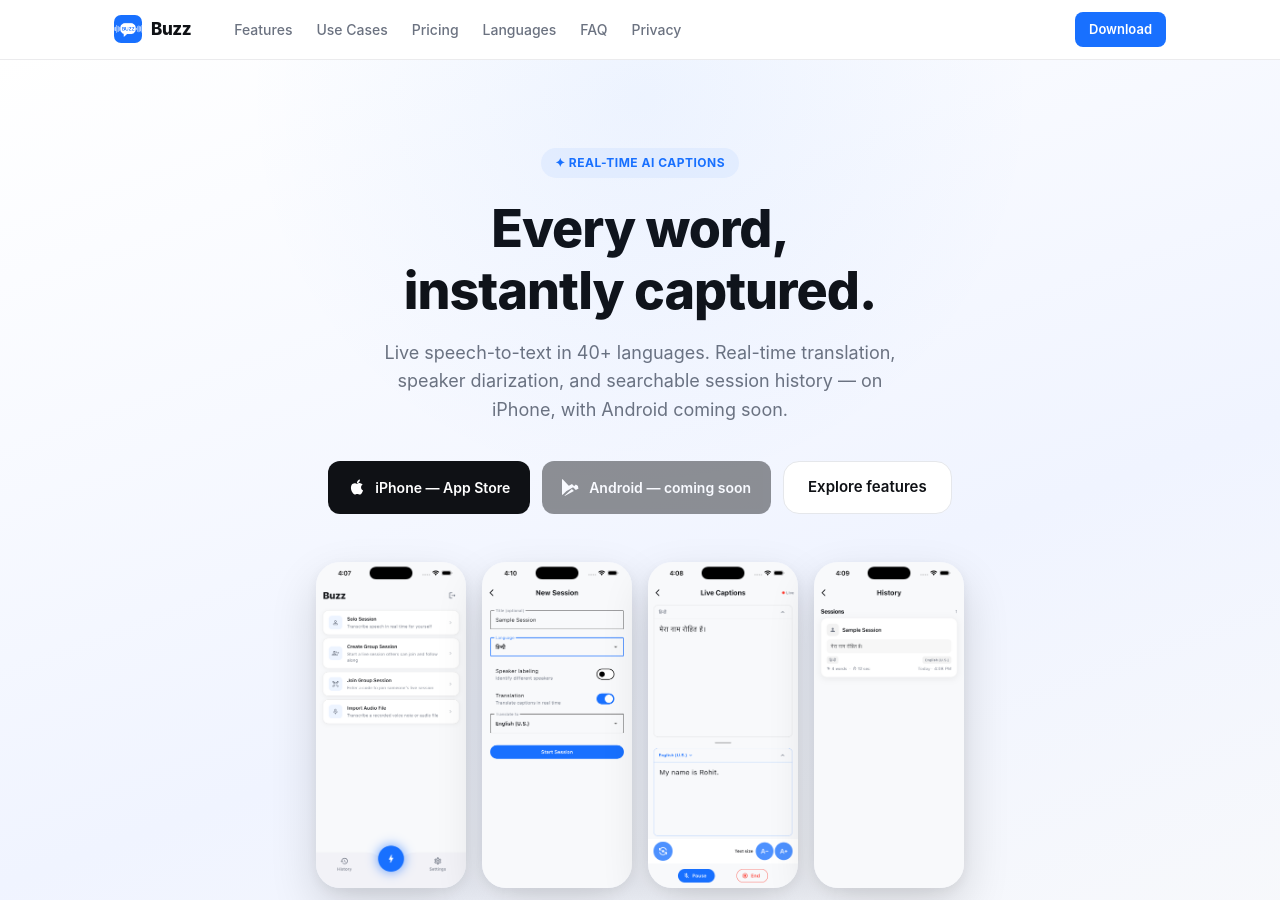
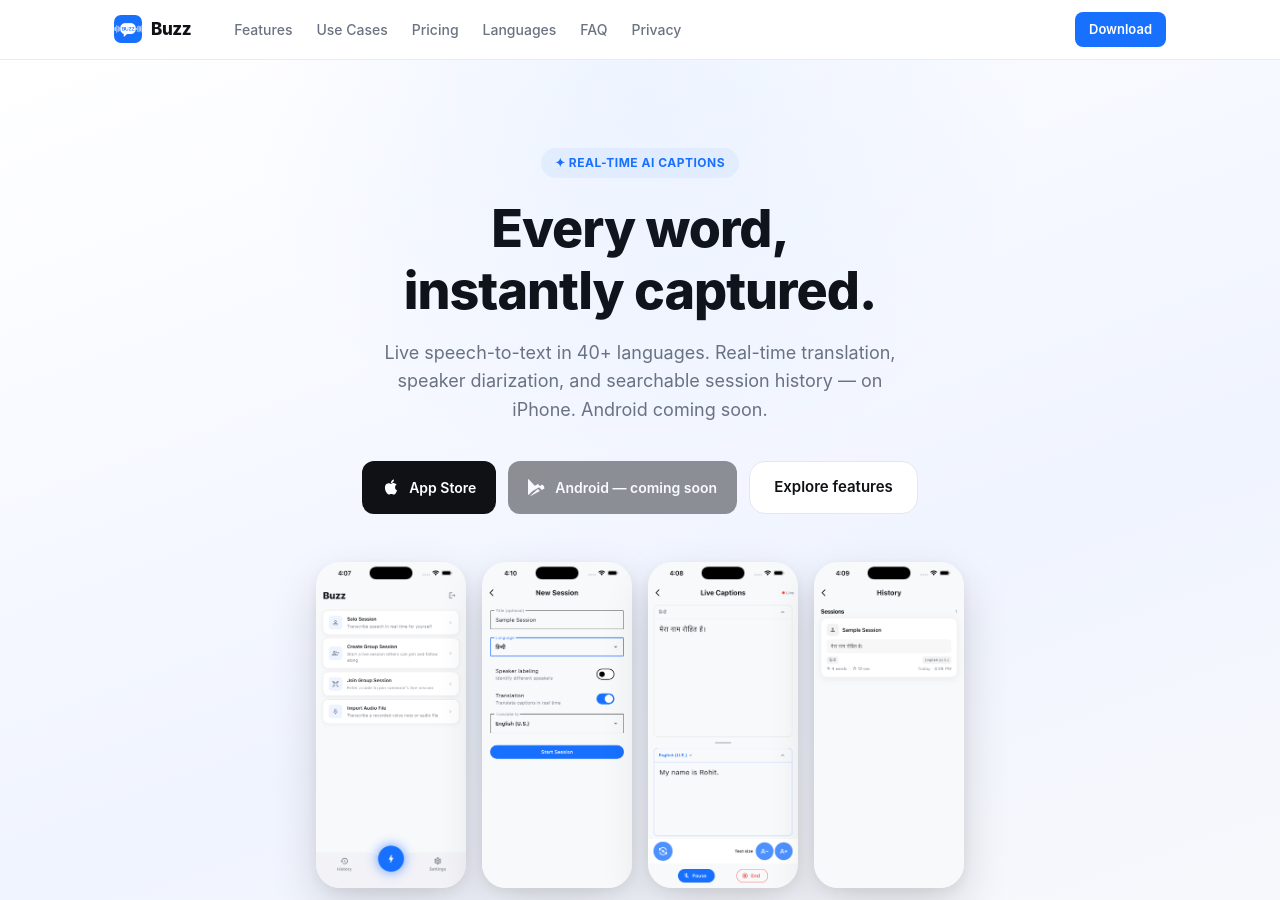
Before and after one commit to echobridge32226/buzz-privacy, a Jekyll site: the page built from index.html, in a window 1280 px wide and 900 px high. Built offline with Jekyll 4.4.1, drawn with Linux system fonts in a browser that asks for light colours; some of the changed text lies outside the part shown.

Commit message:
Add real App Store link for Buzz Captions iOS app
https://apps.apple.com/us/app/buzz-captions-translation/id6761962336

Co-Authored-By: Claude Sonnet 4.6 <noreply@anthropic.com>

```diff
--- a/features.html
+++ b/features.html
@@ -413,9 +413,9 @@ full_width: true
       <h2>Ready to try it?</h2>
       <p>Free plan includes 60 minutes a day. No credit card required.</p>
       <div style="display:flex;gap:12px;justify-content:center;flex-wrap:wrap">
-        <a href="/download.html" class="store-badge">
+        <a href="https://apps.apple.com/us/app/buzz-captions-translation/id6761962336" class="store-badge" target="_blank">
           <svg width="18" height="18" fill="currentColor" viewBox="0 0 24 24"><path d="M18.71 19.5c-.83 1.24-1.71 2.45-3.05 2.47-1.34.03-1.77-.79-3.29-.79-1.53 0-2 .77-3.27.82-1.31.05-2.3-1.32-3.14-2.53C4.25 17 2.94 12.45 4.7 9.39c.87-1.52 2.43-2.48 4.12-2.51 1.28-.02 2.5.87 3.29.87.78 0 2.26-1.07 3.8-.91.65.03 2.47.26 3.64 1.98-.09.06-2.17 1.28-2.15 3.81.03 3.02 2.65 4.03 2.68 4.04-.03.07-.42 1.44-1.38 2.83M13 3.5c.73-.83 1.94-1.46 2.94-1.5.13 1.17-.34 2.35-1.04 3.19-.69.85-1.83 1.51-2.95 1.42-.15-1.15.41-2.35 1.05-3.11z"/></svg>
-          iPhone — App Store
+          App Store
         </a>
         <span class="store-badge" style="opacity:0.45;cursor:default">
           <svg width="18" height="18" fill="currentColor" viewBox="0 0 24 24"><path d="M3.18 23.76c.33.18.7.19 1.05.02l11.62-6.54-2.67-2.67-9.99 9.19M.5 1.26C.18 1.62 0 2.16 0 2.85v18.3c0 .69.18 1.23.51 1.59l.08.08 10.25-10.25v-.24L.58 1.18.5 1.26M16.6 11.28 13.28 8l-12.77 7.2 3.35 3.35 12.74-7.27M21.43 10.5l-3.05-1.72-3.62 3.62 3.62 3.62 3.05-1.73c.87-.49.87-1.29 0-1.79z"/></svg>
--- a/index.html
+++ b/index.html
@@ -1,7 +1,7 @@
 ---
 layout: default
 title: Live AI Captions for Every Conversation
-description: Real-time AI speech-to-text in 40+ languages. Instant captions, live translation, speaker diarization — on iPhone, with Android coming soon.
+description: Real-time AI speech-to-text in 40+ languages. Instant captions, live translation, speaker diarization — on iPhone. Android coming soon.
 full_width: true
 ---
 <style>
@@ -29,11 +29,11 @@ full_width: true
     <div class="text-center">
       <div class="hero-tag">✦ Real-time AI Captions</div>
       <h1>Every word,<br>instantly captured.</h1>
-      <p class="hero-subtitle">Live speech-to-text in 40+ languages. Real-time translation, speaker diarization, and searchable session history — on iPhone, with Android coming soon.</p>
+      <p class="hero-subtitle">Live speech-to-text in 40+ languages. Real-time translation, speaker diarization, and searchable session history — on iPhone. Android coming soon.</p>
       <div class="hero-actions">
-        <a href="/download.html" class="store-badge">
+        <a href="https://apps.apple.com/us/app/buzz-captions-translation/id6761962336" class="store-badge" target="_blank">
           <svg width="18" height="18" fill="currentColor" viewBox="0 0 24 24"><path d="M18.71 19.5c-.83 1.24-1.71 2.45-3.05 2.47-1.34.03-1.77-.79-3.29-.79-1.53 0-2 .77-3.27.82-1.31.05-2.3-1.32-3.14-2.53C4.25 17 2.94 12.45 4.7 9.39c.87-1.52 2.43-2.48 4.12-2.51 1.28-.02 2.5.87 3.29.87.78 0 2.26-1.07 3.8-.91.65.03 2.47.26 3.64 1.98-.09.06-2.17 1.28-2.15 3.81.03 3.02 2.65 4.03 2.68 4.04-.03.07-.42 1.44-1.38 2.83M13 3.5c.73-.83 1.94-1.46 2.94-1.5.13 1.17-.34 2.35-1.04 3.19-.69.85-1.83 1.51-2.95 1.42-.15-1.15.41-2.35 1.05-3.11z"/></svg>
-          iPhone — App Store
+          App Store
         </a>
         <span class="store-badge" style="opacity:0.45;cursor:default">
           <svg width="18" height="18" fill="currentColor" viewBox="0 0 24 24"><path d="M3.18 23.76c.33.18.7.19 1.05.02l11.62-6.54-2.67-2.67-9.99 9.19M.5 1.26C.18 1.62 0 2.16 0 2.85v18.3c0 .69.18 1.23.51 1.59l.08.08 10.25-10.25v-.24L.58 1.18.5 1.26M16.6 11.28 13.28 8l-12.77 7.2 3.35 3.35 12.74-7.27M21.43 10.5l-3.05-1.72-3.62 3.62 3.62 3.62 3.05-1.73c.87-.49.87-1.29 0-1.79z"/></svg>
@@ -234,9 +234,9 @@ full_width: true
       <h2>Start captioning for free</h2>
       <p>60 minutes a day, no credit card required. Upgrade when you're ready.</p>
       <div style="display:flex;gap:12px;justify-content:center;flex-wrap:wrap">
-        <a href="/download.html" class="store-badge">
+        <a href="https://apps.apple.com/us/app/buzz-captions-translation/id6761962336" class="store-badge" target="_blank">
           <svg width="18" height="18" fill="currentColor" viewBox="0 0 24 24"><path d="M18.71 19.5c-.83 1.24-1.71 2.45-3.05 2.47-1.34.03-1.77-.79-3.29-.79-1.53 0-2 .77-3.27.82-1.31.05-2.3-1.32-3.14-2.53C4.25 17 2.94 12.45 4.7 9.39c.87-1.52 2.43-2.48 4.12-2.51 1.28-.02 2.5.87 3.29.87.78 0 2.26-1.07 3.8-.91.65.03 2.47.26 3.64 1.98-.09.06-2.17 1.28-2.15 3.81.03 3.02 2.65 4.03 2.68 4.04-.03.07-.42 1.44-1.38 2.83M13 3.5c.73-.83 1.94-1.46 2.94-1.5.13 1.17-.34 2.35-1.04 3.19-.69.85-1.83 1.51-2.95 1.42-.15-1.15.41-2.35 1.05-3.11z"/></svg>
-          iPhone — App Store
+          App Store
         </a>
         <span class="store-badge" style="opacity:0.45;cursor:default">
           <svg width="18" height="18" fill="currentColor" viewBox="0 0 24 24"><path d="M3.18 23.76c.33.18.7.19 1.05.02l11.62-6.54-2.67-2.67-9.99 9.19M.5 1.26C.18 1.62 0 2.16 0 2.85v18.3c0 .69.18 1.23.51 1.59l.08.08 10.25-10.25v-.24L.58 1.18.5 1.26M16.6 11.28 13.28 8l-12.77 7.2 3.35 3.35 12.74-7.27M21.43 10.5l-3.05-1.72-3.62 3.62 3.62 3.62 3.05-1.73c.87-.49.87-1.29 0-1.79z"/></svg>
--- a/use-cases.html
+++ b/use-cases.html
@@ -345,9 +345,9 @@ full_width: true
       <h2>Your use case, covered.</h2>
       <p>Start free — 60 minutes a day, no credit card.</p>
       <div style="display:flex;gap:12px;justify-content:center;flex-wrap:wrap">
-        <a href="/download.html" class="store-badge">
+        <a href="https://apps.apple.com/us/app/buzz-captions-translation/id6761962336" class="store-badge" target="_blank">
           <svg width="18" height="18" fill="currentColor" viewBox="0 0 24 24"><path d="M18.71 19.5c-.83 1.24-1.71 2.45-3.05 2.47-1.34.03-1.77-.79-3.29-.79-1.53 0-2 .77-3.27.82-1.31.05-2.3-1.32-3.14-2.53C4.25 17 2.94 12.45 4.7 9.39c.87-1.52 2.43-2.48 4.12-2.51 1.28-.02 2.5.87 3.29.87.78 0 2.26-1.07 3.8-.91.65.03 2.47.26 3.64 1.98-.09.06-2.17 1.28-2.15 3.81.03 3.02 2.65 4.03 2.68 4.04-.03.07-.42 1.44-1.38 2.83M13 3.5c.73-.83 1.94-1.46 2.94-1.5.13 1.17-.34 2.35-1.04 3.19-.69.85-1.83 1.51-2.95 1.42-.15-1.15.41-2.35 1.05-3.11z"/></svg>
-          iPhone — App Store
+          App Store
         </a>
         <span class="store-badge" style="opacity:0.45;cursor:default">
           <svg width="18" height="18" fill="currentColor" viewBox="0 0 24 24"><path d="M3.18 23.76c.33.18.7.19 1.05.02l11.62-6.54-2.67-2.67-9.99 9.19M.5 1.26C.18 1.62 0 2.16 0 2.85v18.3c0 .69.18 1.23.51 1.59l.08.08 10.25-10.25v-.24L.58 1.18.5 1.26M16.6 11.28 13.28 8l-12.77 7.2 3.35 3.35 12.74-7.27M21.43 10.5l-3.05-1.72-3.62 3.62 3.62 3.62 3.05-1.73c.87-.49.87-1.29 0-1.79z"/></svg>
```
Also changed, not shown: download.html (+6 -6 lines).
